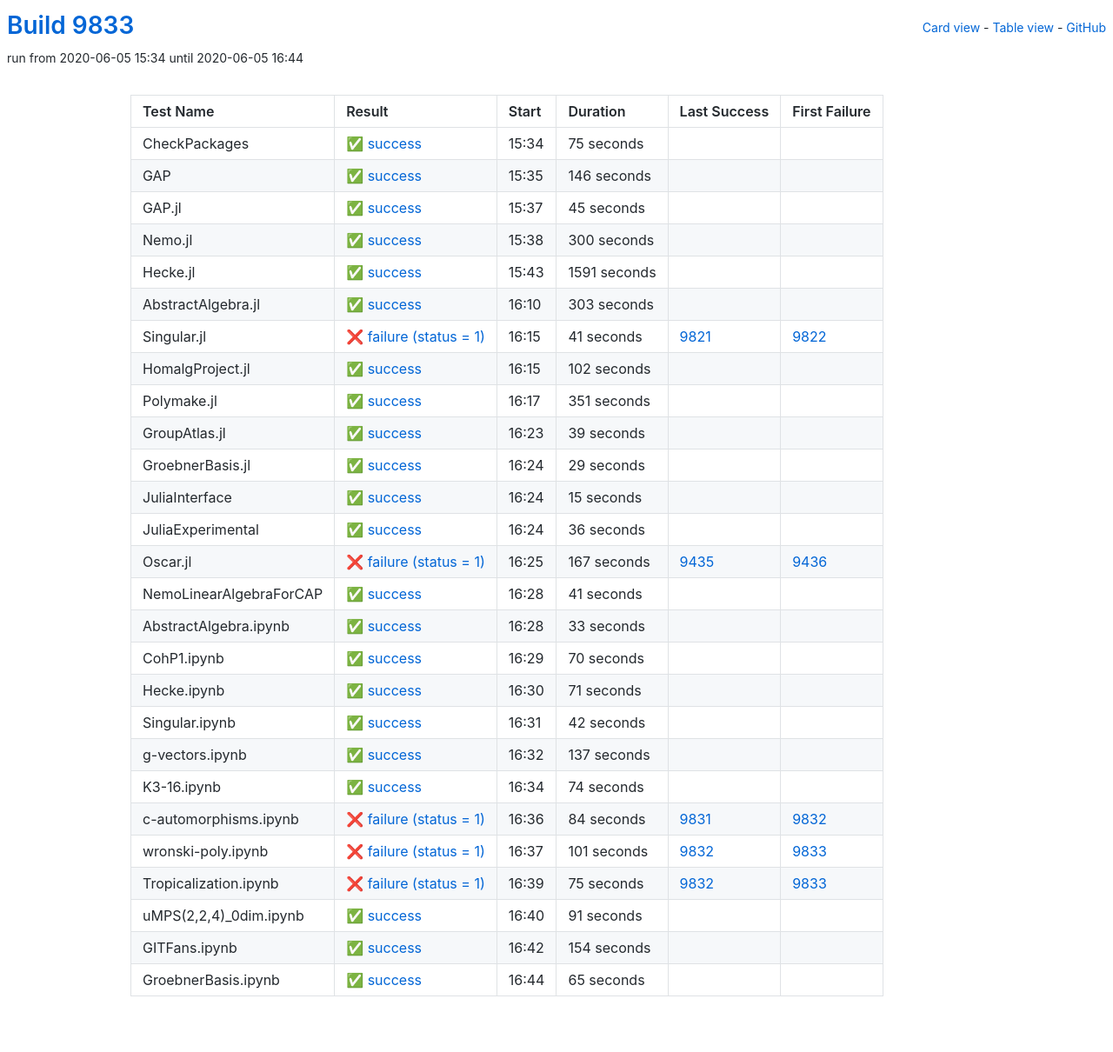
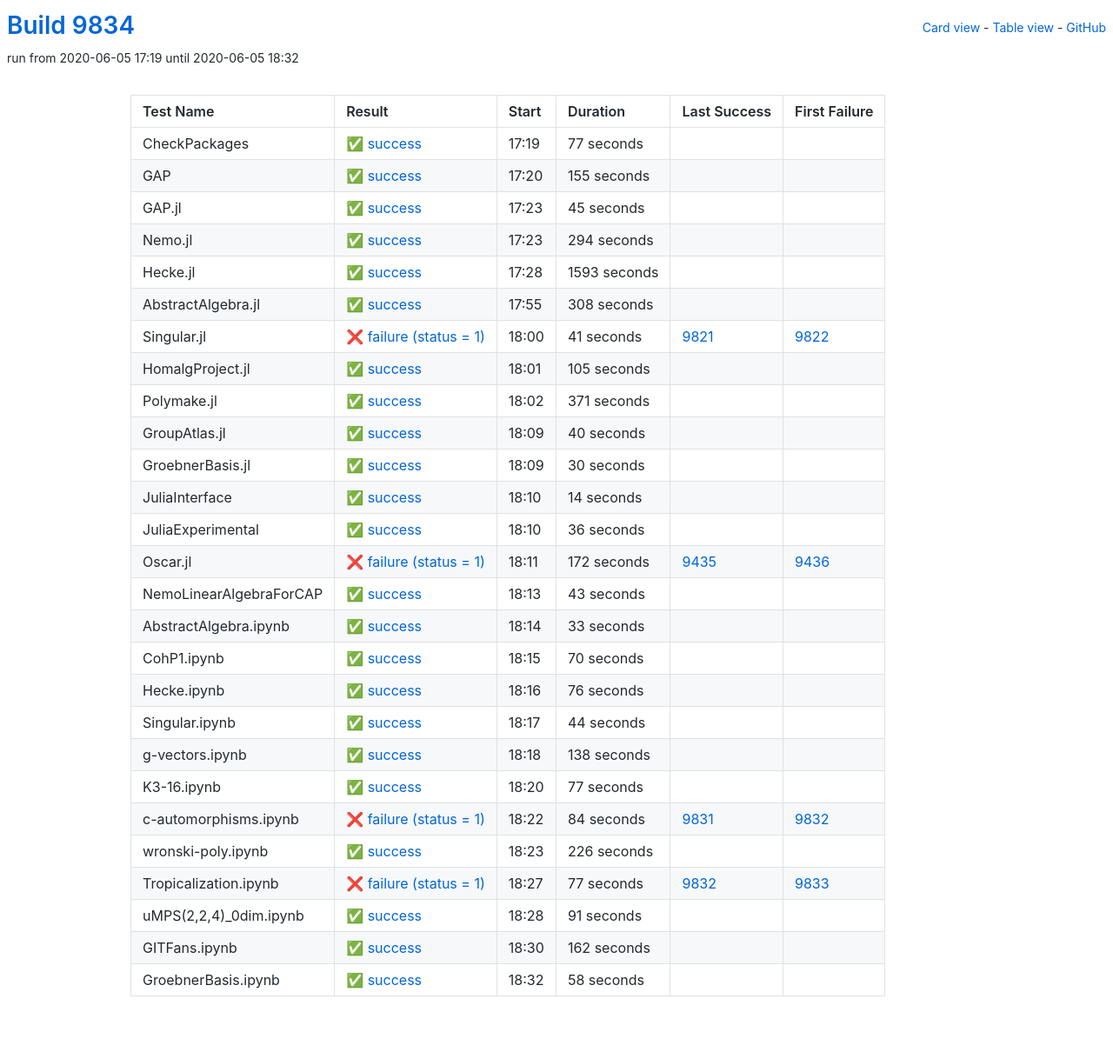
Before and after one commit to oscar-system/oscar-ci-status, a Jekyll site: the page built from table.html, in a window 1280 px wide. Shown: the whole page at 87% size. Built offline with Jekyll 4.4.1, drawn with Linux system fonts in a browser that asks for light colours.

Commit message:
Build 9834

```diff
--- a/_data/ci.yml
+++ b/_data/ci.yml
@@ -1,29 +1,29 @@
-build: 9833
-build_url: https://oscarci.mathematik.uni-kl.de/job/oscar/9833/
+build: 9834
+build_url: https://oscarci.mathematik.uni-kl.de/job/oscar/9834/
 job: oscar
 tests:
-- duration: 75
+- duration: 77
   exitcode: 0
   first_failure: false
   first_failure_url: null
   id: checkpackages
   last_success: false
   last_success_url: null
-  log: https://oscarci.mathematik.uni-kl.de/job/oscar/9833/artifact/logs/build-9833/CheckPackages.log
+  log: https://oscarci.mathematik.uni-kl.de/job/oscar/9834/artifact/logs/build-9834/CheckPackages.log
   name: CheckPackages
-  start: 2020-06-05 15:34
+  start: 2020-06-05 17:19
   status: success
   success: true
-- duration: 146
+- duration: 155
   exitcode: 0
   first_failure: false
   first_failure_url: null
   id: gap
   last_success: false
   last_success_url: null
-  log: https://oscarci.mathematik.uni-kl.de/job/oscar/9833/artifact/logs/build-9833/GAP.log
+  log: https://oscarci.mathematik.uni-kl.de/job/oscar/9834/artifact/logs/build-9834/GAP.log
   name: GAP
-  start: 2020-06-05 15:35
+  start: 2020-06-05 17:20
   status: success
   success: true
 - duration: 45
@@ -33,45 +33,45 @@
   id: gap-jl
   last_success: false
   last_success_url: null
-  log: https://oscarci.mathematik.uni-kl.de/job/oscar/9833/artifact/logs/build-9833/GAP.jl.log
+  log: https://oscarci.mathematik.uni-kl.de/job/oscar/9834/artifact/logs/build-9834/GAP.jl.log
   name: GAP.jl
-  start: 2020-06-05 15:37
+  start: 2020-06-05 17:23
   status: success
   success: true
-- duration: 300
+- duration: 294
   exitcode: 0
   first_failure: false
   first_failure_url: null
   id: nemo-jl
   last_success: false
   last_success_url: null
-  log: https://oscarci.mathematik.uni-kl.de/job/oscar/9833/artifact/logs/build-9833/Nemo.jl.log
+  log: https://oscarci.mathematik.uni-kl.de/job/oscar/9834/artifact/logs/build-9834/Nemo.jl.log
   name: Nemo.jl
-  start: 2020-06-05 15:38
+  start: 2020-06-05 17:23
   status: success
   success: true
-- duration: 1591
+- duration: 1593
   exitcode: 0
   first_failure: false
   first_failure_url: null
   id: hecke-jl
   last_success: false
   last_success_url: null
-  log: https://oscarci.mathematik.uni-kl.de/job/oscar/9833/artifact/logs/build-9833/Hecke.jl.log
+  log: https://oscarci.mathematik.uni-kl.de/job/oscar/9834/artifact/logs/build-9834/Hecke.jl.log
   name: Hecke.jl
-  start: 2020-06-05 15:43
+  start: 2020-06-05 17:28
   status: success
   success: true
-- duration: 303
+- duration: 308
   exitcode: 0
   first_failure: false
   first_failure_url: null
   id: abstractalgebra-jl
   last_success: false
   last_success_url: null
-  log: https://oscarci.mathematik.uni-kl.de/job/oscar/9833/artifact/logs/build-9833/AbstractAlgebra.jl.log
+  log: https://oscarci.mathematik.uni-kl.de/job/oscar/9834/artifact/logs/build-9834/AbstractAlgebra.jl.log
   name: AbstractAlgebra.jl
-  start: 2020-06-05 16:10
+  start: 2020-06-05 17:55
   status: success
   success: true
 - duration: 41
@@ -81,69 +81,69 @@
   id: singular-jl
   last_success: 9821
   last_success_url: https://oscarci.mathematik.uni-kl.de/job/oscar/9821/
-  log: https://oscarci.mathematik.uni-kl.de/job/oscar/9833/artifact/logs/build-9833/Singular.jl.log
+  log: https://oscarci.mathematik.uni-kl.de/job/oscar/9834/artifact/logs/build-9834/Singular.jl.log
   name: Singular.jl
-  start: 2020-06-05 16:15
+  start: 2020-06-05 18:00
   status: failure
   success: false
-- duration: 102
+- duration: 105
   exitcode: 0
   first_failure: false
   first_failure_url: null
   id: homalgproject-jl
   last_success: false
   last_success_url: null
-  log: https://oscarci.mathematik.uni-kl.de/job/oscar/9833/artifact/logs/build-9833/HomalgProject.jl.log
+  log: https://oscarci.mathematik.uni-kl.de/job/oscar/9834/artifact/logs/build-9834/HomalgProject.jl.log
   name: HomalgProject.jl
-  start: 2020-06-05 16:15
+  start: 2020-06-05 18:01
   status: success
   success: true
-- duration: 351
+- duration: 371
   exitcode: 0
   first_failure: false
   first_failure_url: null
   id: polymake-jl
   last_success: false
   last_success_url: null
-  log: https://oscarci.mathematik.uni-kl.de/job/oscar/9833/artifact/logs/build-9833/Polymake.jl.log
+  log: https://oscarci.mathematik.uni-kl.de/job/oscar/9834/artifact/logs/build-9834/Polymake.jl.log
   name: Polymake.jl
-  start: 2020-06-05 16:17
+  start: 2020-06-05 18:02
   status: success
   success: true
-- duration: 39
+- duration: 40
   exitcode: 0
   first_failure: false
   first_failure_url: null
   id: groupatlas-jl
   last_success: false
   last_success_url: null
-  log: https://oscarci.mathematik.uni-kl.de/job/oscar/9833/artifact/logs/build-9833/GroupAtlas.jl.log
+  log: https://oscarci.mathematik.uni-kl.de/job/oscar/9834/artifact/logs/build-9834/GroupAtlas.jl.log
   name: GroupAtlas.jl
-  start: 2020-06-05 16:23
+  start: 2020-06-05 18:09
   status: success
   success: true
-- duration: 29
+- duration: 30
   exitcode: 0
   first_failure: false
   first_failure_url: null
   id: groebnerbasis-jl
   last_success: false
   last_success_url: null
-  log: https://oscarci.mathematik.uni-kl.de/job/oscar/9833/artifact/logs/build-9833/GroebnerBasis.jl.log
+  log: https://oscarci.mathematik.uni-kl.de/job/oscar/9834/artifact/logs/build-9834/GroebnerBasis.jl.log
   name: GroebnerBasis.jl
-  start: 2020-06-05 16:24
+  start: 2020-06-05 18:09
   status: success
   success: true
-- duration: 15
+- duration: 14
   exitcode: 0
   first_failure: false
   first_failure_url: null
   id: juliainterface
   last_success: false
   last_success_url: null
-  log: https://oscarci.mathematik.uni-kl.de/job/oscar/9833/artifact/logs/build-9833/JuliaInterface.log
+  log: https://oscarci.mathematik.uni-kl.de/job/oscar/9834/artifact/logs/build-9834/JuliaInterface.log
   name: JuliaInterface
-  start: 2020-06-05 16:24
+  start: 2020-06-05 18:10
   status: success
   success: true
 - duration: 36
@@ -153,33 +153,33 @@
   id: juliaexperimental
   last_success: false
   last_success_url: null
-  log: https://oscarci.mathematik.uni-kl.de/job/oscar/9833/artifact/logs/build-9833/JuliaExperimental.log
+  log: https://oscarci.mathematik.uni-kl.de/job/oscar/9834/artifact/logs/build-9834/JuliaExperimental.log
   name: JuliaExperimental
-  start: 2020-06-05 16:24
+  start: 2020-06-05 18:10
   status: success
   success: true
-- duration: 167
+- duration: 172
   exitcode: 1
   first_failure: 9436
   first_failure_url: https://oscarci.mathematik.uni-kl.de/job/oscar/9436/
   id: oscar-jl
   last_success: 9435
   last_success_url: https://oscarci.mathematik.uni-kl.de/job/oscar/9435/
-  log: https://oscarci.mathematik.uni-kl.de/job/oscar/9833/artifact/logs/build-9833/Oscar.jl.log
+  log: https://oscarci.mathematik.uni-kl.de/job/oscar/9834/artifact/logs/build-9834/Oscar.jl.log
   name: Oscar.jl
-  start: 2020-06-05 16:25
+  start: 2020-06-05 18:11
   status: failure
   success: false
-- duration: 41
+- duration: 43
   exitcode: 0
   first_failure: false
   first_failure_url: null
   id: nemolinearalgebraforcap
   last_success: false
   last_success_url: null
-  log: https://oscarci.mathematik.uni-kl.de/job/oscar/9833/artifact/logs/build-9833/NemoLinearAlgebraForCAP.log
+  log: https://oscarci.mathematik.uni-kl.de/job/oscar/9834/artifact/logs/build-9834/NemoLinearAlgebraForCAP.log
   name: NemoLinearAlgebraForCAP
-  start: 2020-06-05 16:28
+  start: 2020-06-05 18:13
   status: success
   success: true
 - duration: 33
@@ -189,9 +189,9 @@
   id: abstractalgebra-ipynb
   last_success: false
   last_success_url: null
-  log: https://oscarci.mathematik.uni-kl.de/job/oscar/9833/artifact/logs/build-9833/AbstractAlgebra.ipynb.log
+  log: https://oscarci.mathematik.uni-kl.de/job/oscar/9834/artifact/logs/build-9834/AbstractAlgebra.ipynb.log
   name: AbstractAlgebra.ipynb
-  start: 2020-06-05 16:28
+  start: 2020-06-05 18:14
   status: success
   success: true
 - duration: 70
@@ -201,57 +201,57 @@
   id: cohp1-ipynb
   last_success: false
   last_success_url: null
-  log: https://oscarci.mathematik.uni-kl.de/job/oscar/9833/artifact/logs/build-9833/CohP1.ipynb.log
+  log: https://oscarci.mathematik.uni-kl.de/job/oscar/9834/artifact/logs/build-9834/CohP1.ipynb.log
   name: CohP1.ipynb
-  start: 2020-06-05 16:29
+  start: 2020-06-05 18:15
   status: success
   success: true
-- duration: 71
+- duration: 76
   exitcode: 0
   first_failure: false
   first_failure_url: null
   id: hecke-ipynb
   last_success: false
   last_success_url: null
-  log: https://oscarci.mathematik.uni-kl.de/job/oscar/9833/artifact/logs/build-9833/Hecke.ipynb.log
+  log: https://oscarci.mathematik.uni-kl.de/job/oscar/9834/artifact/logs/build-9834/Hecke.ipynb.log
   name: Hecke.ipynb
-  start: 2020-06-05 16:30
+  start: 2020-06-05 18:16
   status: success
   success: true
-- duration: 42
+- duration: 44
   exitcode: 0
   first_failure: false
   first_failure_url: null
   id: singular-ipynb
   last_success: false
   last_success_url: null
-  log: https://oscarci.mathematik.uni-kl.de/job/oscar/9833/artifact/logs/build-9833/Singular.ipynb.log
+  log: https://oscarci.mathematik.uni-kl.de/job/oscar/9834/artifact/logs/build-9834/Singular.ipynb.log
   name: Singular.ipynb
-  start: 2020-06-05 16:31
+  start: 2020-06-05 18:17
   status: success
   success: true
-- duration: 137
+- duration: 138
   exitcode: 0
   first_failure: false
   first_failure_url: null
   id: g-vectors-ipynb
   last_success: false
   last_success_url: null
-  log: https://oscarci.mathematik.uni-kl.de/job/oscar/9833/artifact/logs/build-9833/g-vectors.ipynb.log
+  log: https://oscarci.mathematik.uni-kl.de/job/oscar/9834/artifact/logs/build-9834/g-vectors.ipynb.log
   name: g-vectors.ipynb
-  start: 2020-06-05 16:32
+  start: 2020-06-05 18:18
   status: success
   success: true
-- duration: 74
+- duration: 77
   exitcode: 0
   first_failure: false
   first_failure_url: null
   id: k3-16-ipynb
   last_success: false
   last_success_url: null
-  log: https://oscarci.mathematik.uni-kl.de/job/oscar/9833/artifact/logs/build-9833/K3-16.ipynb.log
+  log: https://oscarci.mathematik.uni-kl.de/job/oscar/9834/artifact/logs/build-9834/K3-16.ipynb.log
   name: K3-16.ipynb
-  start: 2020-06-05 16:34
+  start: 2020-06-05 18:20
   status: success
   success: true
 - duration: 84
@@ -261,33 +261,33 @@
   id: c-automorphisms-ipynb
   last_success: 9831
   last_success_url: https://oscarci.mathematik.uni-kl.de/job/oscar/9831/
-  log: https://oscarci.mathematik.uni-kl.de/job/oscar/9833/artifact/logs/build-9833/c-automorphisms.ipynb.log
+  log: https://oscarci.mathematik.uni-kl.de/job/oscar/9834/artifact/logs/build-9834/c-automorphisms.ipynb.log
   name: c-automorphisms.ipynb
-  start: 2020-06-05 16:36
+  start: 2020-06-05 18:22
   status: failure
   success: false
-- duration: 101
-  exitcode: 1
-  first_failure: 9833
-  first_failure_url: https://oscarci.mathematik.uni-kl.de/job/oscar/9833/
+- duration: 226
+  exitcode: 0
+  first_failure: false
+  first_failure_url: null
   id: wronski-poly-ipynb
-  last_success: 9832
-  last_success_url: https://oscarci.mathematik.uni-kl.de/job/oscar/9832/
-  log: https://oscarci.mathematik.uni-kl.de/job/oscar/9833/artifact/logs/build-9833/wronski-poly.ipynb.log
+  last_success: false
+  last_success_url: null
+  log: https://oscarci.mathematik.uni-kl.de/job/oscar/9834/artifact/logs/build-9834/wronski-poly.ipynb.log
   name: wronski-poly.ipynb
-  start: 2020-06-05 16:37
-  status: failure
-  success: false
-- duration: 75
+  start: 2020-06-05 18:23
+  status: success
+  success: true
+- duration: 77
   exitcode: 1
   first_failure: 9833
   first_failure_url: https://oscarci.mathematik.uni-kl.de/job/oscar/9833/
   id: tropicalization-ipynb
   last_success: 9832
   last_success_url: https://oscarci.mathematik.uni-kl.de/job/oscar/9832/
-  log: https://oscarci.mathematik.uni-kl.de/job/oscar/9833/artifact/logs/build-9833/Tropicalization.ipynb.log
+  log: https://oscarci.mathematik.uni-kl.de/job/oscar/9834/artifact/logs/build-9834/Tropicalization.ipynb.log
   name: Tropicalization.ipynb
-  start: 2020-06-05 16:39
+  start: 2020-06-05 18:27
   status: failure
   success: false
 - duration: 91
@@ -297,32 +297,32 @@
   id: umps-2-2-4-0dim-ipynb
   last_success: false
   last_success_url: null
-  log: https://oscarci.mathematik.uni-kl.de/job/oscar/9833/artifact/logs/build-9833/uMPS-2-2-4-_0dim.ipynb.log
+  log: https://oscarci.mathematik.uni-kl.de/job/oscar/9834/artifact/logs/build-9834/uMPS-2-2-4-_0dim.ipynb.log
   name: uMPS(2,2,4)_0dim.ipynb
-  start: 2020-06-05 16:40
+  start: 2020-06-05 18:28
   status: success
   success: true
-- duration: 154
+- duration: 162
   exitcode: 0
   first_failure: false
   first_failure_url: null
   id: gitfans-ipynb
   last_success: false
   last_success_url: null
-  log: https://oscarci.mathematik.uni-kl.de/job/oscar/9833/artifact/logs/build-9833/GITFans.ipynb.log
+  log: https://oscarci.mathematik.uni-kl.de/job/oscar/9834/artifact/logs/build-9834/GITFans.ipynb.log
   name: GITFans.ipynb
-  start: 2020-06-05 16:42
+  start: 2020-06-05 18:30
   status: success
   success: true
-- duration: 65
+- duration: 58
   exitcode: 0
   first_failure: false
   first_failure_url: null
   id: groebnerbasis-ipynb
   last_success: false
   last_success_url: null
-  log: https://oscarci.mathematik.uni-kl.de/job/oscar/9833/artifact/logs/build-9833/GroebnerBasis.ipynb.log
+  log: https://oscarci.mathematik.uni-kl.de/job/oscar/9834/artifact/logs/build-9834/GroebnerBasis.ipynb.log
   name: GroebnerBasis.ipynb
-  start: 2020-06-05 16:44
+  start: 2020-06-05 18:32
   status: success
   success: true
```
Also changed, not shown: README.md.
